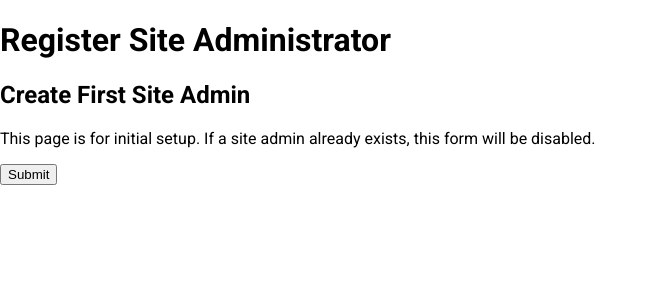
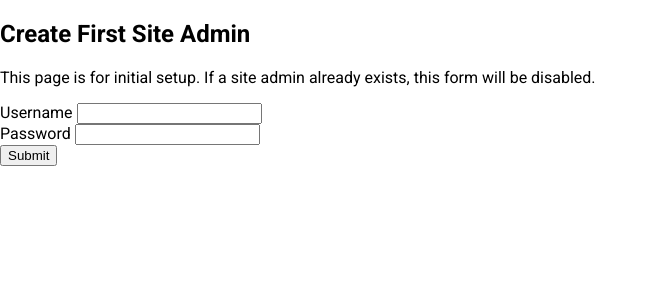
Before and after one commit to robbie321/FantasyGolf, a Python web app: template fantasy_league_app/templates/auth/register_site_admin.html in a window 1280 px wide. Shown: the part 71-371 px from the top of the page, without its empty margins (0-657 px from the left). Run offline with Jinja, Linux system fonts and the light colour scheme; the template is opened without the code that fills it: most values are stand-ins (such as "Sample title", 1, 10 or a date in 2020); form fields are guessed from the names that the template uses; some libraries are stand-ins or nearby versions.

```diff
--- a/fantasy_league_app/templates/auth/register_site_admin.html
+++ b/fantasy_league_app/templates/auth/register_site_admin.html
@@ -1,24 +1,47 @@
 {% extends 'base.html' %} {% block content %}
-<h1>Register Site Administrator</h1>
+
 <div class="form-container">
   <h2 class="form-title">Create First Site Admin</h2>
   <p class="form-subtitle">
     This page is for initial setup. If a site admin already exists, this form
     will be disabled.
   </p>
+
   <form
     method="POST"
     action="{{ url_for('auth.register_site_admin') }}"
     novalidate
   >
     {{ form.hidden_tag() }}
+
     <div class="form-fields">
-      {{ render_field(form.username, class="form-input") }} {{
-      render_field(form.password, class="form-input") }}
+      <div class="form-group">
+        {{ form.username.label(class="form-label") }} {{
+        form.username(class="form-input") }} {% if form.username.errors %}
+        <div class="errors">
+          {% for error in form.username.errors %}
+          <span class="error-message">{{ error }}</span>
+          {% endfor %}
+        </div>
+        {% endif %}
+      </div>
+
+      <div class="form-group">
+        {{ form.password.label(class="form-label") }} {{
+        form.password(class="form-input") }} {% if form.password.errors %}
+        <div class="errors">
+          {% for error in form.password.errors %}
+          <span class="error-message">{{ error }}</span>
+          {% endfor %}
+        </div>
+        {% endif %}
+      </div>
     </div>
+
     <div class="form-actions">
       {{ form.submit(class="btn btn-primary btn-block") }}
     </div>
   </form>
 </div>
+
 {% endblock %}
```
